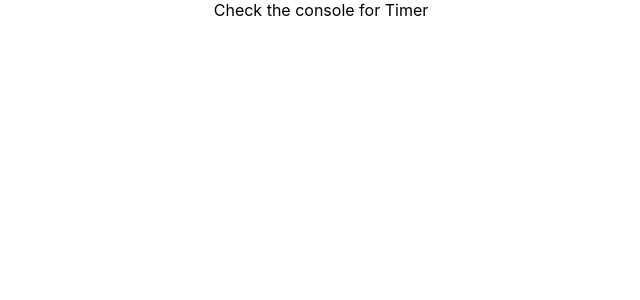
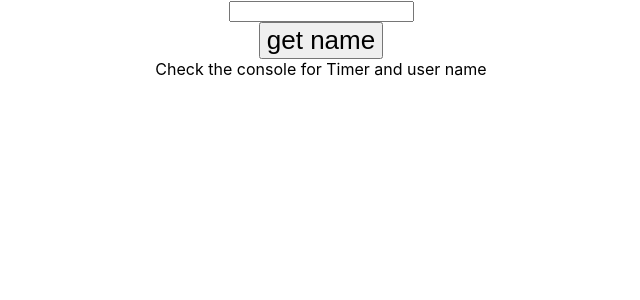
Before and after one commit to supriya-kotturu/react-sandbox, a React (Vite) app: page / in a window 1280 px wide. Shown: the top 300 px of the page, without its empty margins (319-959 px from the left). Built offline with nearby package versions, Linux system fonts and the light colour scheme.

Commit message:
add useRef

```diff
--- a/src/App.jsx
+++ b/src/App.jsx
@@ -1,9 +1,14 @@
-import { useState } from 'react';
+import { useState, useRef } from 'react';
 import './App.css';
 import { useEffect } from 'react';
 
 function App() {
-	const [count, setCount] = useState(0);
+	let userName = '';
+	const userNameRef = useRef('');
+	const handleClick = () => {
+		userName = userNameRef.current.value;
+		console.log(userNameRef.current?.value);
+	};
 
 	useEffect(() => {
 		const timer = setTimeout(() => {
@@ -23,7 +28,15 @@ function App() {
 		};
 	}, []);
 
-	return <div className='App'>Check the console for Timer</div>;
+	return (
+		<div className='App'>
+			<input type='text' ref={userNameRef} />
+			<br />
+			<button onClick={handleClick}>get name</button>
+			<br />
+			Check the console for Timer and user name
+		</div>
+	);
 }
 
 export default App;
```
